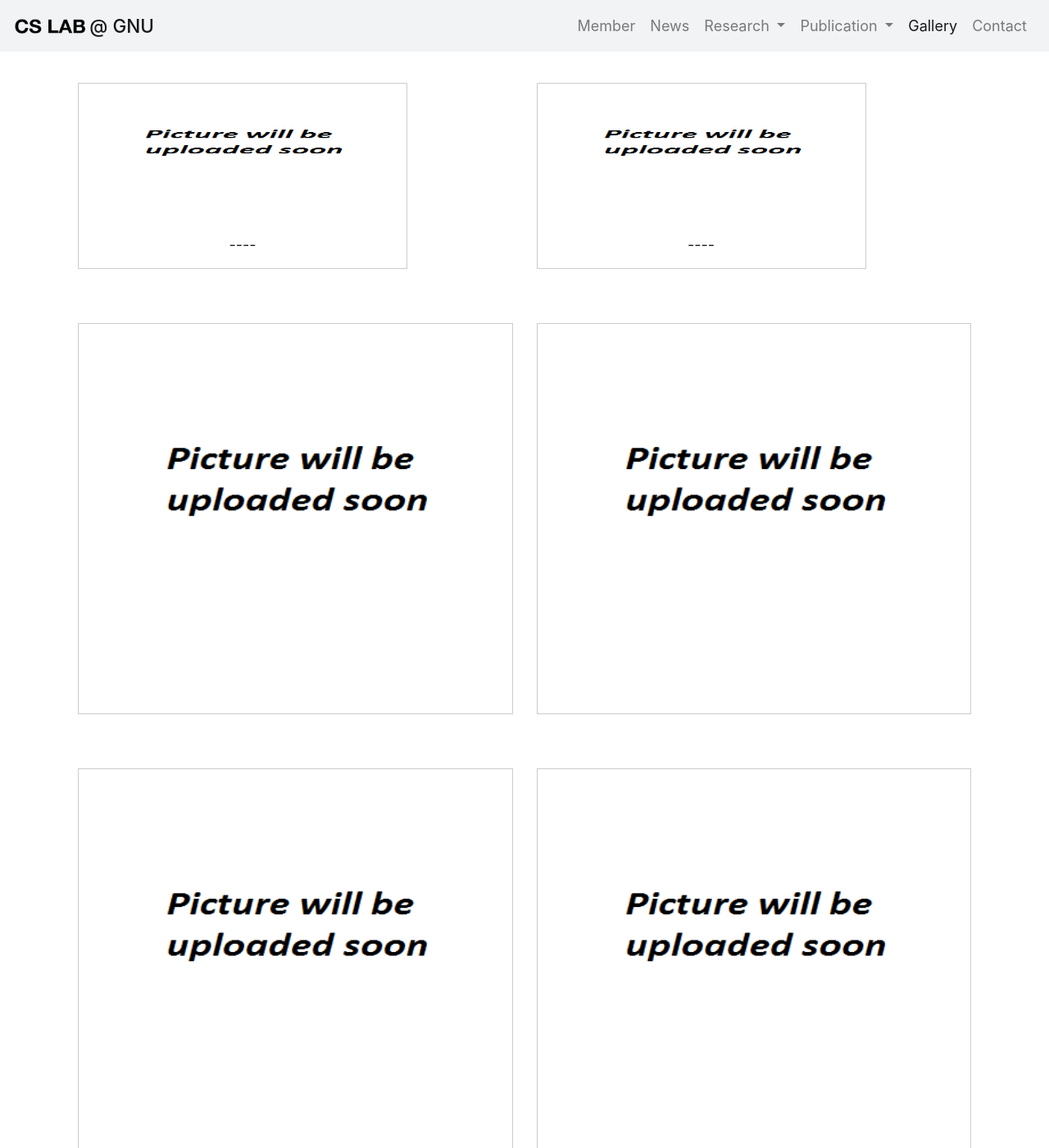
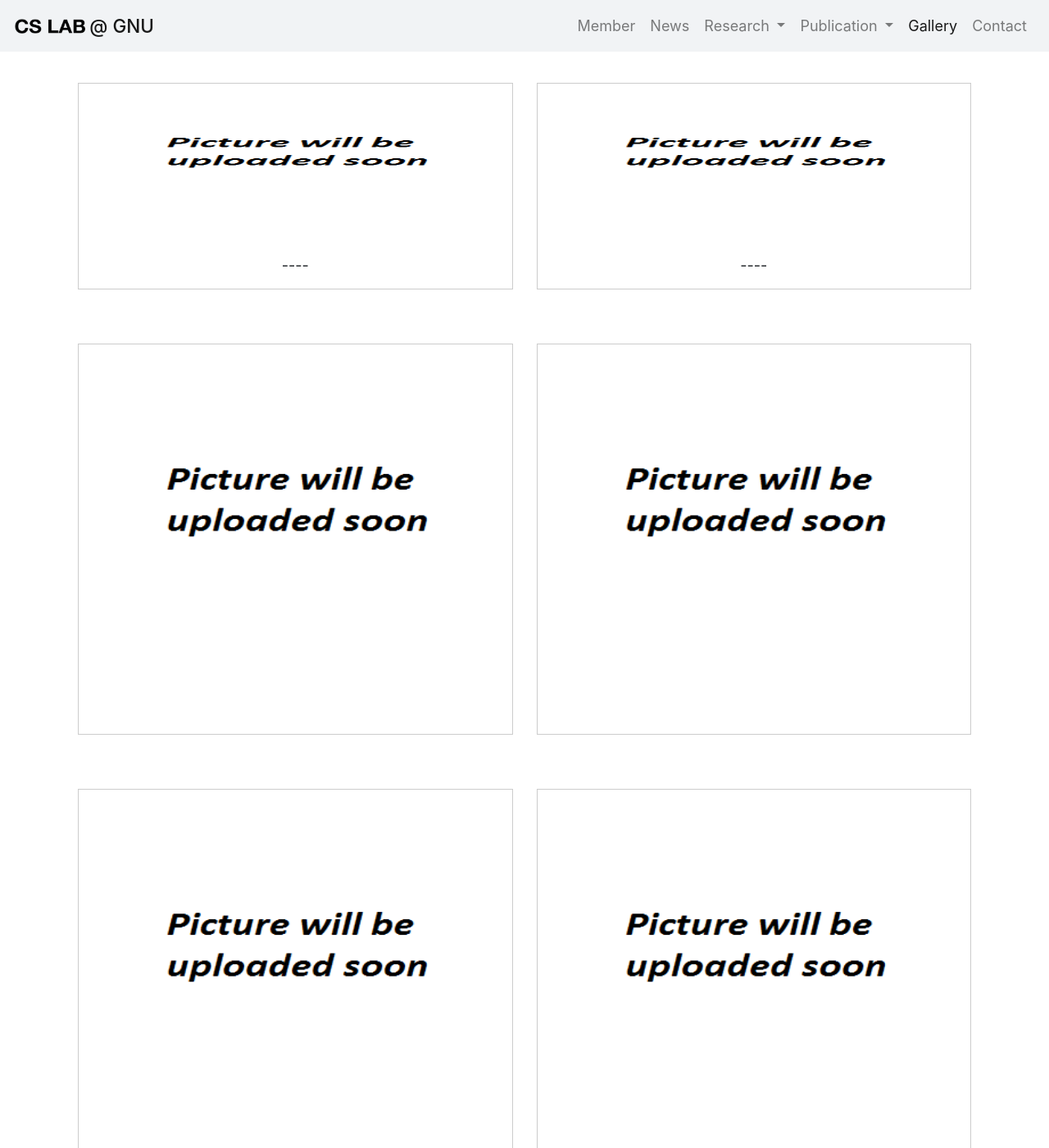
Before and after one commit to LEEJUH0/LEEJUH0.github.io, a Jekyll site: the page built from gallery/gallery.html, in a window 1280 px wide and 1400 px high. Shown: the whole window at 82% size. Built offline with Jekyll 4.4.1, drawn with Linux system fonts in a browser that asks for light colours; some web fonts are replaced.

Commit message:
Update gallery.html

```diff
--- a/gallery/gallery.html
+++ b/gallery/gallery.html
@@ -14,6 +14,7 @@
             float: left;
             width: 580;
             height: 250;
+            text-align: center;
         }
 
         div.gallery:hover {
@@ -21,12 +22,8 @@
         }
 
         div.gallery img {
-            width: 400;
-            height: 150;
-            display: block;
-            margin-left: auto;
-            margin-right: auto;
-            text-align: center;
+            width: 580;
+            height: 175;
         }
 
         div.desc {
@@ -46,8 +43,8 @@
         <td width="580" height="175">
             <div class="gallery">
                 <a target="_blank" href="img_5terre.jpg">
-                    <a href="test_image2.jpg"><img src="/post_image/upload.png" alt="Cinque Terre" width="400"
-                            height="150"></a>
+                    <a href="test_image2.jpg"><img src="/post_image/upload.png" alt="Cinque Terre" width="580"
+                            height="175"></a>
                 </a>
                 <div class="desc">----</div>
             </div>
@@ -55,8 +52,8 @@
         <td width="580" height="175">
             <div class="gallery">
                 <a target="_blank" href="img_5terre.jpg">
-                    <a href="test_image2.jpg"><img src="/post_image/upload.png" alt="Cinque Terre" width="400"
-                            height="150"></a>
+                    <a href="test_image2.jpg"><img src="/post_image/upload.png" alt="Cinque Terre" width="580"
+                            height="175"></a>
                 </a>
                 <div class="desc">----</div>
             </div>
```
